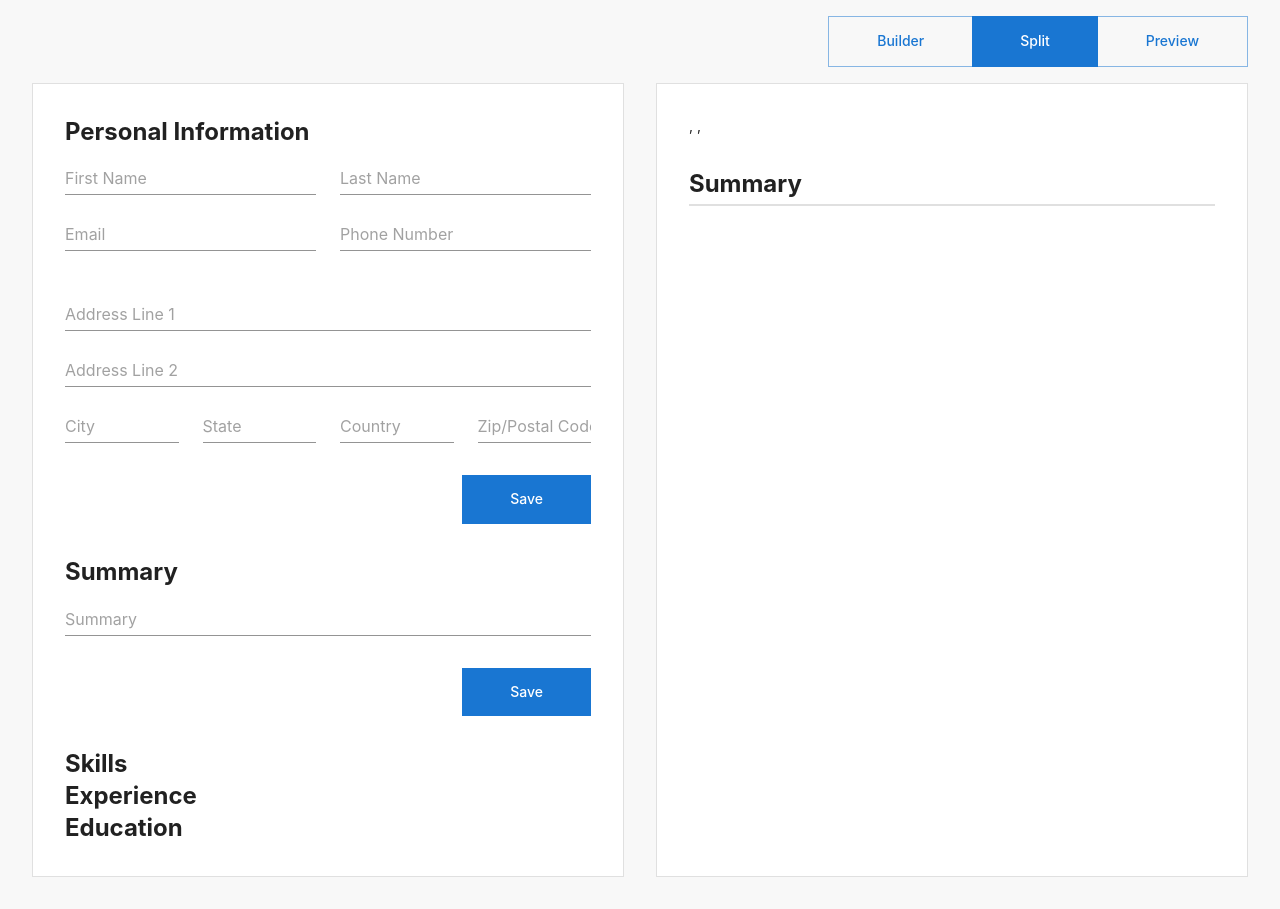
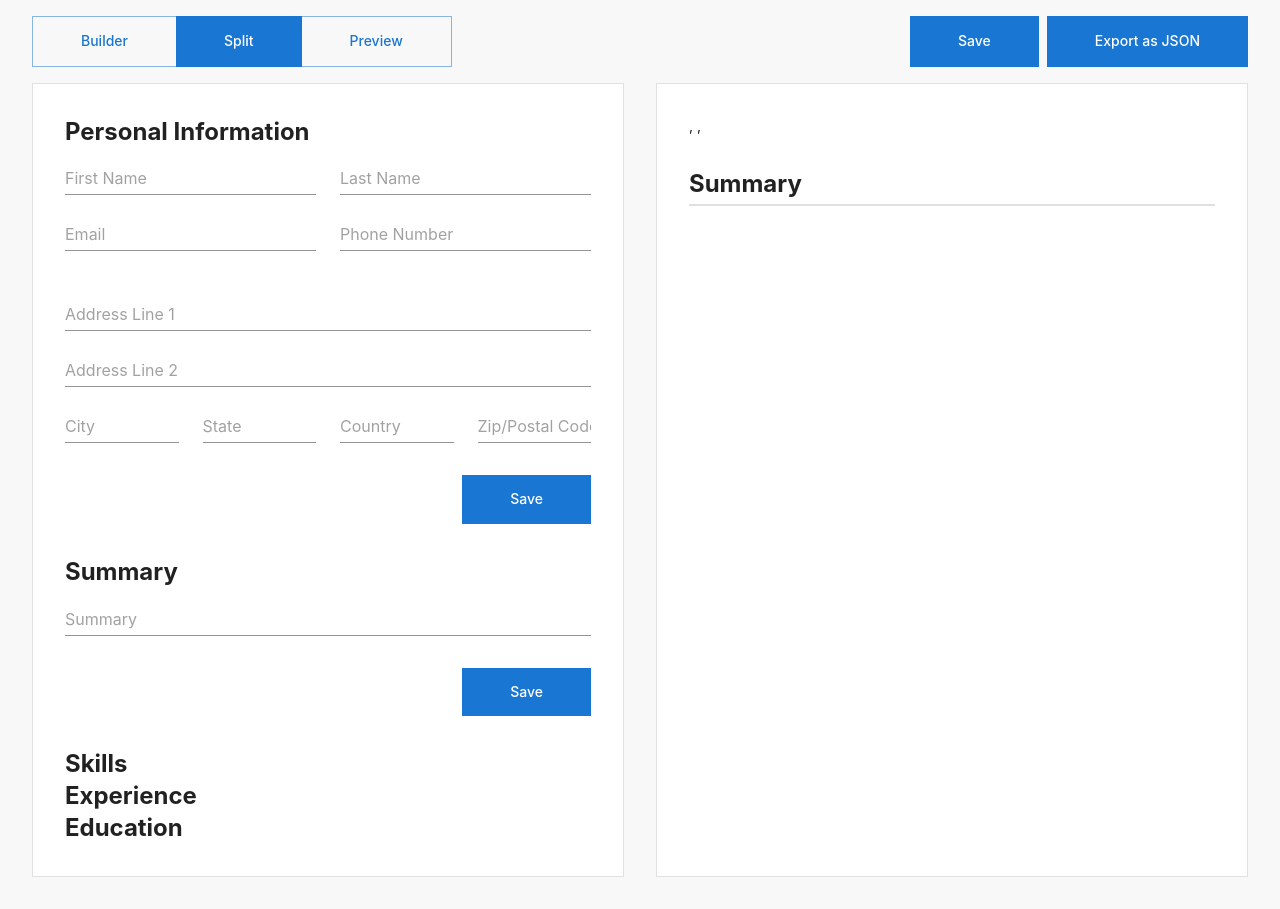
Before and after one commit to matthewwolfe/resume-builder, a Next.js app: page / in a window 1280 px wide. Built offline with nearby package versions, Linux system fonts and the light colour scheme.

Commit message:
add export as json button

```diff
--- a/src/components/Dashboard/Dashboard.tsx
+++ b/src/components/Dashboard/Dashboard.tsx
@@ -1,4 +1,5 @@
 import ButtonGroup from '@mui/material/ButtonGroup';
+import { ExportJson } from 'components/ExportJson';
 import { ResumeBuilder } from 'components/ResumeBuilder';
 import { ResumePreview } from 'components/ResumePreview';
 import { Button, Flex } from 'design';
@@ -8,7 +9,7 @@ import type { Props } from './Dashboard.types';
 function Dashboard({ layout, setLayout }: Props) {
   return (
     <Flex sx={{ flexDirection: 'column', px: 8, pt: 4, width: 1 }}>
-      <Flex sx={{ justifyContent: 'flex-end' }}>
+      <Flex sx={{ justifyContent: 'space-between' }}>
         <ButtonGroup>
           <Button
             onClick={() => setLayout('builder')}
@@ -31,6 +32,14 @@ function Dashboard({ layout, setLayout }: Props) {
             Preview
           </Button>
         </ButtonGroup>
+
+        <Flex>
+          <Flex mr={2}>
+            <Button variant="contained">Save</Button>
+          </Flex>
+
+          <ExportJson />
+        </Flex>
       </Flex>
 
       <Flex sx={{ pt: 4, pb: 8, width: 1 }}>
--- /dev/null
+++ b/src/components/ExportJson/ExportJson.tsx
@@ -0,0 +1,29 @@
+import { usePersonalInfoStore } from 'stores/usePersonalInfoStore';
+import { Button } from 'design';
+
+import type { Props } from './ExportJson.types';
+
+function ExportJson({ json }: Props) {
+  usePersonalInfoStore();
+
+  const onExport = () => {
+    var dataStr = `data:text/json;charset=utf-8,${encodeURIComponent(
+      JSON.stringify(json, null, 2),
+    )}`;
+
+    const downloadLink = document.createElement('a');
+    downloadLink.setAttribute('href', dataStr);
+    downloadLink.setAttribute('download', 'resume.json');
+    downloadLink.click();
+  };
+
+  console.log(json);
+
+  return (
+    <Button onClick={onExport} variant="contained">
+      Export as JSON
+    </Button>
+  );
+}
+
+export default ExportJson;
--- /dev/null
+++ b/src/components/ExportJson/ExportJson.types.ts
@@ -0,0 +1,5 @@
+export interface Props extends SharedProps {
+  json: Record<string, unknown>;
+}
+
+interface SharedProps {}
--- /dev/null
+++ b/src/components/ExportJson/ExportJsonContainer.tsx
@@ -0,0 +1,31 @@
+import pick from 'lodash/pick';
+import { useMemo } from 'react';
+import { usePersonalInfoStore } from 'stores/usePersonalInfoStore';
+import ExportJson from './ExportJson';
+
+function ExportJsonContainer() {
+  const personalInfoStore = usePersonalInfoStore();
+
+  const json = useMemo(() => {
+    const personalInfo = pick(personalInfoStore, [
+      'firstName',
+      'lastName',
+      'email',
+      'phoneNumber',
+      'address1',
+      'address2',
+      'city',
+      'state',
+      'country',
+      'zip',
+    ]);
+
+    return {
+      personalInfo,
+    };
+  }, [personalInfoStore]);
+
+  return <ExportJson json={json} />;
+}
+
+export default ExportJsonContainer;
--- /dev/null
+++ b/src/components/ExportJson/index.ts
@@ -0,0 +1 @@
+export { default as ExportJson } from './ExportJsonContainer';
```
